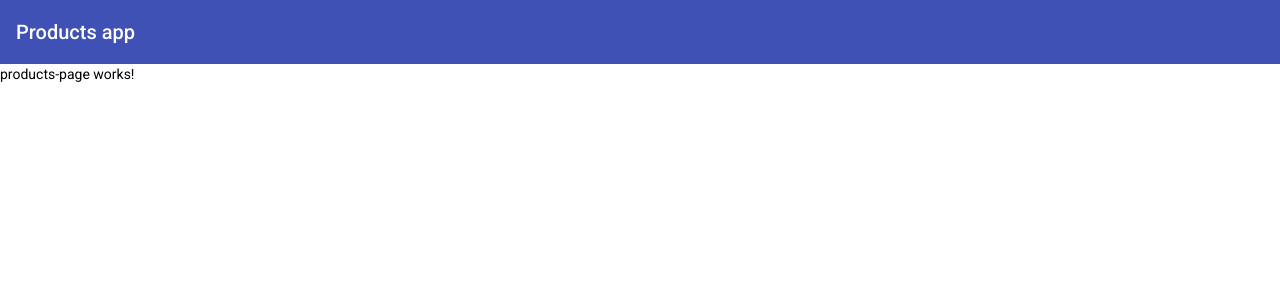
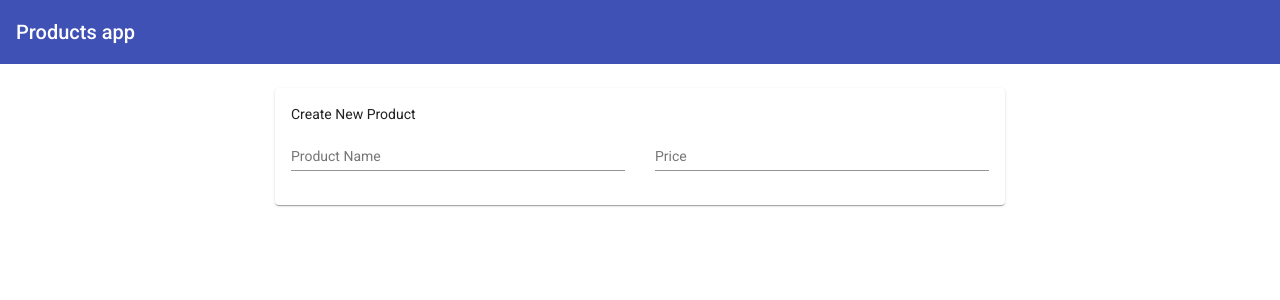
Before and after one commit to smtaha512/product-frontend, an Angular app: page / in a window 1280 px wide. Shown: the top 300 px of the page. Built offline with nearby package versions, Linux system fonts and the light colour scheme.

Commit message:
feat(products): add products form component

```diff
--- a/angular.json
+++ b/angular.json
@@ -25,11 +25,7 @@
             "tsConfig": "tsconfig.app.json",
             "aot": true,
             "assets": ["src/favicon.ico", "src/assets"],
-            "styles": [
-              "./node_modules/@angular/material/prebuilt-themes/indigo-pink.css",
-              "./node_modules/bootstrap/scss/bootstrap-grid.scss",
-              "src/styles.scss"
-            ],
+            "styles": ["./node_modules/@angular/material/prebuilt-themes/indigo-pink.css", "src/styles.scss"],
             "scripts": []
           },
           "configurations": {
--- /dev/null
+++ b/src/app/components/product-form/product-form.component.html
@@ -0,0 +1,21 @@
+<mat-card>
+  Create New Product
+  <mat-card-content class="mt-2">
+    <form>
+      <div class="row">
+        <div class="col-12 col-md-6">
+          <mat-form-field class="w-100">
+            <mat-label>Product Name</mat-label>
+            <input type="text" matInput />
+          </mat-form-field>
+        </div>
+        <div class="col-12 col-md-6">
+          <mat-form-field class="w-100">
+            <mat-label>Price</mat-label>
+            <input type="number" min="0" matInput />
+          </mat-form-field>
+        </div>
+      </div>
+    </form>
+  </mat-card-content>
+</mat-card>
--- /dev/null
+++ b/src/app/components/product-form/product-form.component.ts
@@ -0,0 +1,13 @@
+import { Component, OnInit, ChangeDetectionStrategy } from '@angular/core';
+
+@Component({
+  selector: 'app-product-form',
+  templateUrl: './product-form.component.html',
+  styleUrls: ['./product-form.component.scss'],
+  changeDetection: ChangeDetectionStrategy.OnPush
+})
+export class ProductFormComponent implements OnInit {
+  constructor() {}
+
+  ngOnInit(): void {}
+}
--- a/src/app/components/products-page/products-page.component.html
+++ b/src/app/components/products-page/products-page.component.html
@@ -1 +1,7 @@
-<p>products-page works!</p>
+<div class="container mt-4">
+  <div class="row">
+    <div class="col-12 col-md-8 offset-md-2">
+      <app-product-form></app-product-form>
+    </div>
+  </div>
+</div>
--- a/src/app/components/products-page/products-page.module.ts
+++ b/src/app/components/products-page/products-page.module.ts
@@ -3,9 +3,10 @@ import { CommonModule } from '@angular/common';
 import { RouterModule } from '@angular/router';
 
 import { ProductsPageComponent } from './products-page.component';
+import { ProductFormModule } from '../product-form/product-form.module';
 
 @NgModule({
   declarations: [ProductsPageComponent],
-  imports: [CommonModule, RouterModule.forChild([{ path: '', component: ProductsPageComponent }])]
+  imports: [CommonModule, RouterModule.forChild([{ path: '', component: ProductsPageComponent }]), ProductFormModule]
 })
 export class ProductsPageModule {}
--- a/src/styles.scss
+++ b/src/styles.scss
@@ -1,4 +1,16 @@
 /* You can add global styles to this file, and also import other style files */
 
-html, body { height: 100%; }
-body { margin: 0; font-family: Roboto, "Helvetica Neue", sans-serif; }
+@import './node_modules/bootstrap/scss/_functions.scss';
+@import './node_modules/bootstrap/scss/_variables.scss';
+@import './node_modules/bootstrap/scss/_mixins.scss';
+@import './node_modules/bootstrap/scss/bootstrap-grid.scss';
+@import './node_modules/bootstrap/scss/utilities/_sizing.scss';
+
+html,
+body {
+  height: 100%;
+}
+body {
+  margin: 0;
+  font-family: Roboto, 'Helvetica Neue', sans-serif;
+}
```
Also changed, not shown: src/app/components/product-form/product-form.module.ts (added, +14 -0 lines), src/app/components/product-form/product-form.component.scss (added), 1 other file (tests, documents, lock files or other folders).
